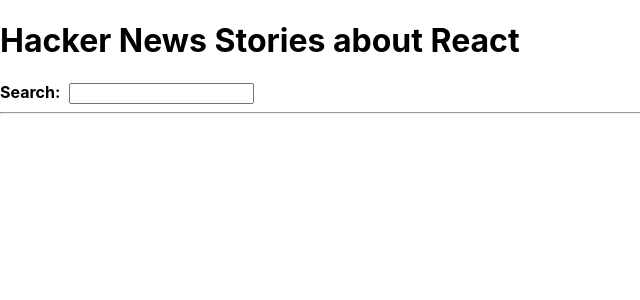
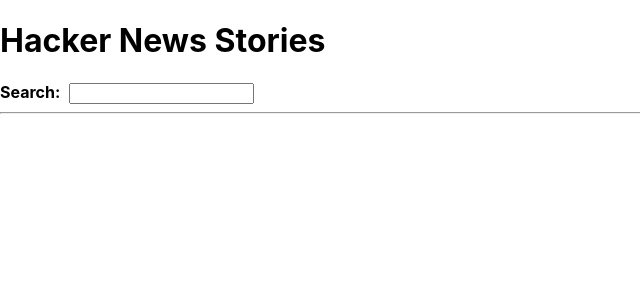
Before and after one commit to AshciR/road-to-react, a React (Create React App) app: page / in a window 1280 px wide. Shown: the top 300 px of the page, without its empty margins (0-640 px from the left). Built offline with nearby package versions, Linux system fonts and the light colour scheme.

Commit message:
Fixed the header for the page

```diff
--- a/src/App.js
+++ b/src/App.js
@@ -86,7 +86,7 @@
 
   return (
     <div>
-      <h1>Hacker News Stories about React</h1>
+      <h1>Hacker News Stories</h1>
 
       <InputWithALabel
         id="search"
```
